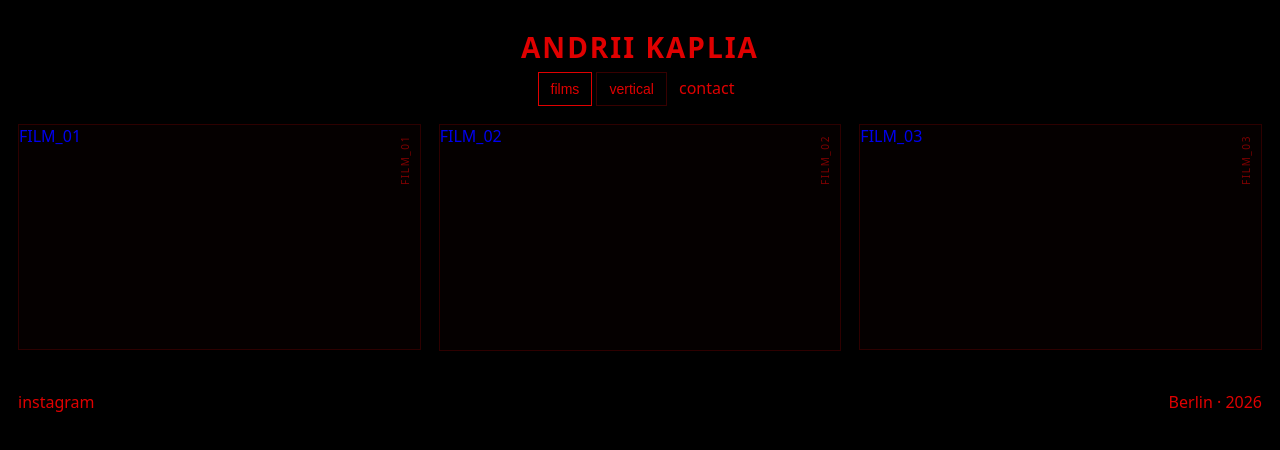
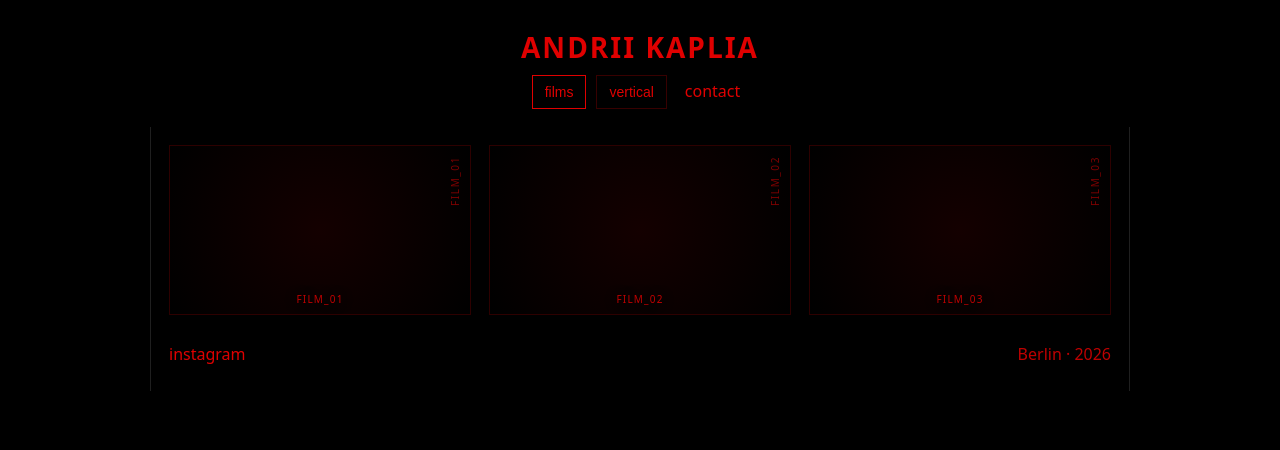
Before and after one commit to andrkaplya-sketch/andrkaplya-sketch.github.io, a plain HTML site: page index.html in a window 1280 px wide. Drawn offline with Linux system fonts and the light colour scheme.

Commit message:
Refactor CSS styles for consistency and clarity

```diff
--- a/styles.css
+++ b/styles.css
@@ -6,8 +6,9 @@
   --max:980px;
 }
 
-*{box-sizing:border-box}
-html,body{height:100%}
+*{ box-sizing:border-box; }
+html,body{ height:100%; }
+
 body{
   margin:0;
   background:var(--bg);
@@ -23,17 +24,17 @@
 }
 
 .title{
-  margin:0 0 6px;
+  font-size:28px;
+  font-weight:700;
   letter-spacing:2px;
-  font-weight:700;
-  font-size:28px;
+  margin:0 0 8px;
 }
 
-.topbar{
+.nav{
   display:flex;
-  gap:10px;
   justify-content:center;
   align-items:center;
+  gap:10px;
   flex-wrap:wrap;
   margin-bottom:18px;
 }
@@ -43,9 +44,9 @@
   border:1px solid rgba(224,0,0,.25);
   color:var(--red);
   padding:8px 12px;
+  font-size:14px;
+  cursor:pointer;
   text-transform:lowercase;
-  cursor:pointer;
-  font-size:14px;
 }
 .tab.is-active{ border-color:var(--red); }
 
@@ -55,50 +56,48 @@
   border-bottom:1px solid transparent;
   padding:6px 8px;
 }
-.contact:hover{border-bottom-color:var(--red)}
+.contact:hover{ border-bottom-color:var(--red); }
 
-.wrap{
-  max-width:var(--max);
+.frame{
+  width:min(var(--max), calc(100% - 36px));
   margin:0 auto;
-  padding:0 18px 40px;
   border-left:1px solid var(--line);
   border-right:1px solid var(--line);
+  padding:18px 18px 26px;
 }
 
 .grid{
   display:none;
-  grid-template-columns: repeat(3, 1fr);
+  grid-template-columns:repeat(3, 1fr);
   gap:18px;
-  padding:18px 18px 26px;
 }
-.grid.is-active{display:grid}
+.grid.is-active{ display:grid; }
 
 .card{
   position:relative;
   display:block;
+  border:1px solid rgba(224,0,0,.18);
+  background:#050000;
   text-decoration:none;
-  border:1px solid rgba(224,0,0,.18);
   overflow:hidden;
-  background:#050000;
 }
-.card:hover{border-color:rgba(224,0,0,.55)}
+.card:hover{ border-color:rgba(224,0,0,.55); }
 
-.card.horizontal{aspect-ratio:16/9;}
-.card.vertical{aspect-ratio:9/16;}
+.card.horizontal{ aspect-ratio:16/9; }
+.card.vertical{ aspect-ratio:9/16; }
 
-.placeholder{
+.ph{
   width:100%;
   height:100%;
-  background: radial-gradient(circle at 50% 50%, #140000, #000);
+  background:radial-gradient(circle at 50% 50%, #140000, #000);
 }
 
-/* vertical side label */
 .side{
   position:absolute;
   top:10px;
   right:8px;
-  writing-mode: vertical-rl;
-  transform: rotate(180deg);
+  writing-mode:vertical-rl;
+  transform:rotate(180deg);
   font-size:10px;
   letter-spacing:1.6px;
   text-transform:uppercase;
@@ -107,28 +106,42 @@
   user-select:none;
 }
 
+.cap{
+  position:absolute;
+  left:0; right:0;
+  bottom:8px;
+  text-align:center;
+  font-size:10px;
+  letter-spacing:1.2px;
+  text-transform:uppercase;
+  color:rgba(224,0,0,.85);
+  text-shadow:0 1px 12px rgba(0,0,0,.9);
+  pointer-events:none;
+}
+
 .footer{
-  padding:14px 18px 28px;
   display:flex;
   justify-content:space-between;
   align-items:center;
   gap:14px;
   flex-wrap:wrap;
+  padding-top:16px;
+  margin-top:12px;
 }
 
-.footer a{
+.ig{
   color:var(--red);
   text-decoration:none;
-  margin-right:14px;
 }
-.footer a:hover{text-decoration:underline}
-.footer-note{opacity:.85}
+.ig:hover{ text-decoration:underline; }
 
-@media (max-width: 900px){
-  .grid{grid-template-columns: repeat(2, 1fr);}
+.meta{ opacity:.85; }
+
+@media (max-width:900px){
+  .grid{ grid-template-columns:repeat(2, 1fr); }
 }
-@media (max-width: 560px){
-  .grid{grid-template-columns: 1fr;}
-  .title{font-size:24px}
-  .wrap{border-left:0;border-right:0}
+@media (max-width:560px){
+  .grid{ grid-template-columns:1fr; }
+  .title{ font-size:24px; }
+  .frame{ border-left:0; border-right:0; }
 }
```
